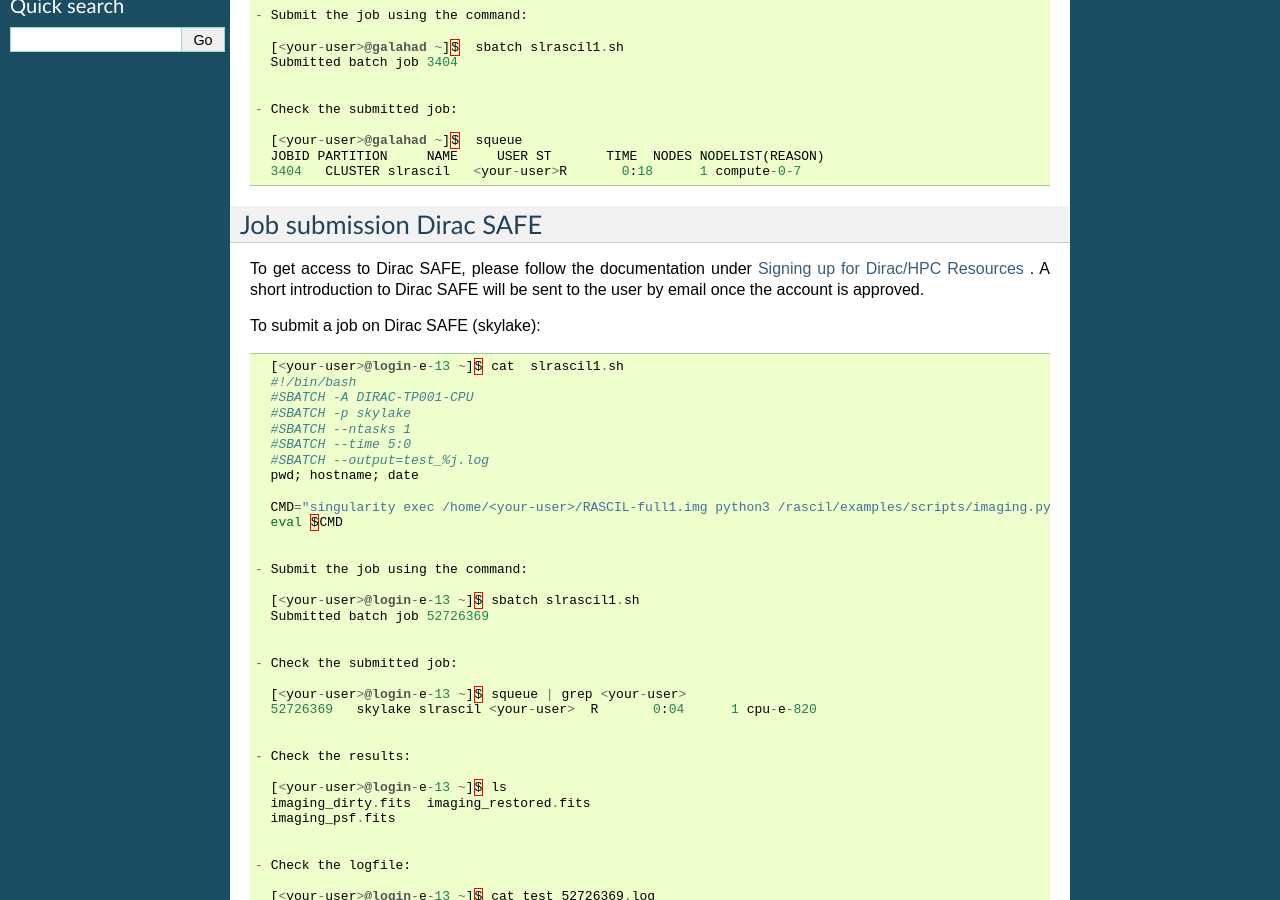
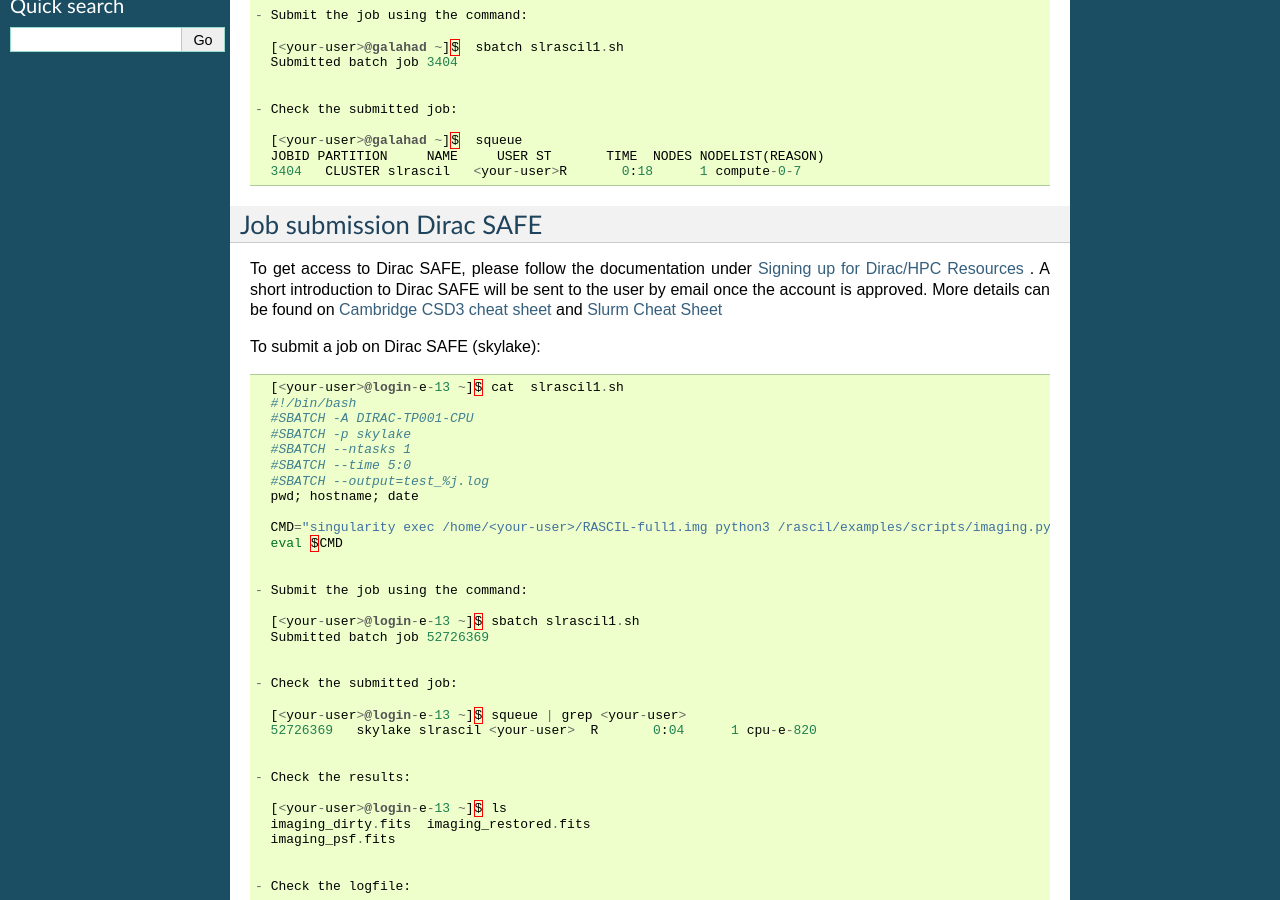
Before and after one commit to cimpan91/Docs, a Sphinx documentation site: the page built from Docs/RASCIL.rst, in a window 1280 px wide and 900 px high, scrolled down 449 px. Built offline with Sphinx 7.4.7, drawn with Linux system fonts in a browser that asks for light colours.

Commit message:
Update RASCIL.rst

```diff
--- a/Docs/RASCIL.rst
+++ b/Docs/RASCIL.rst
@@ -44,7 +44,7 @@ To submit a job on Galahad:
 Job submission Dirac SAFE
 =========================
 
-To get access to Dirac SAFE, please follow the documentation under `Signing up for Dirac/HPC Resources <https://iris-radioastronomy.readthedocs.io/en/latest/settingup.html>`__ . A short introduction to Dirac SAFE will be sent to the user by email once the account is approved.
+To get access to Dirac SAFE, please follow the documentation under `Signing up for Dirac/HPC Resources <https://iris-radioastronomy.readthedocs.io/en/latest/settingup.html>`__ . A short introduction to Dirac SAFE will be sent to the user by email once the account is approved. More details can be found on `Cambridge CSD3 cheat sheet <https://iris-radioastronomy.readthedocs.io/en/latest/cambridgehpc.html>`__   and  `Slurm Cheat Sheet <https://iris-radioastronomy.readthedocs.io/en/latest/slurm.html>`__
 
 To submit a job on  Dirac SAFE (skylake):
 
```
